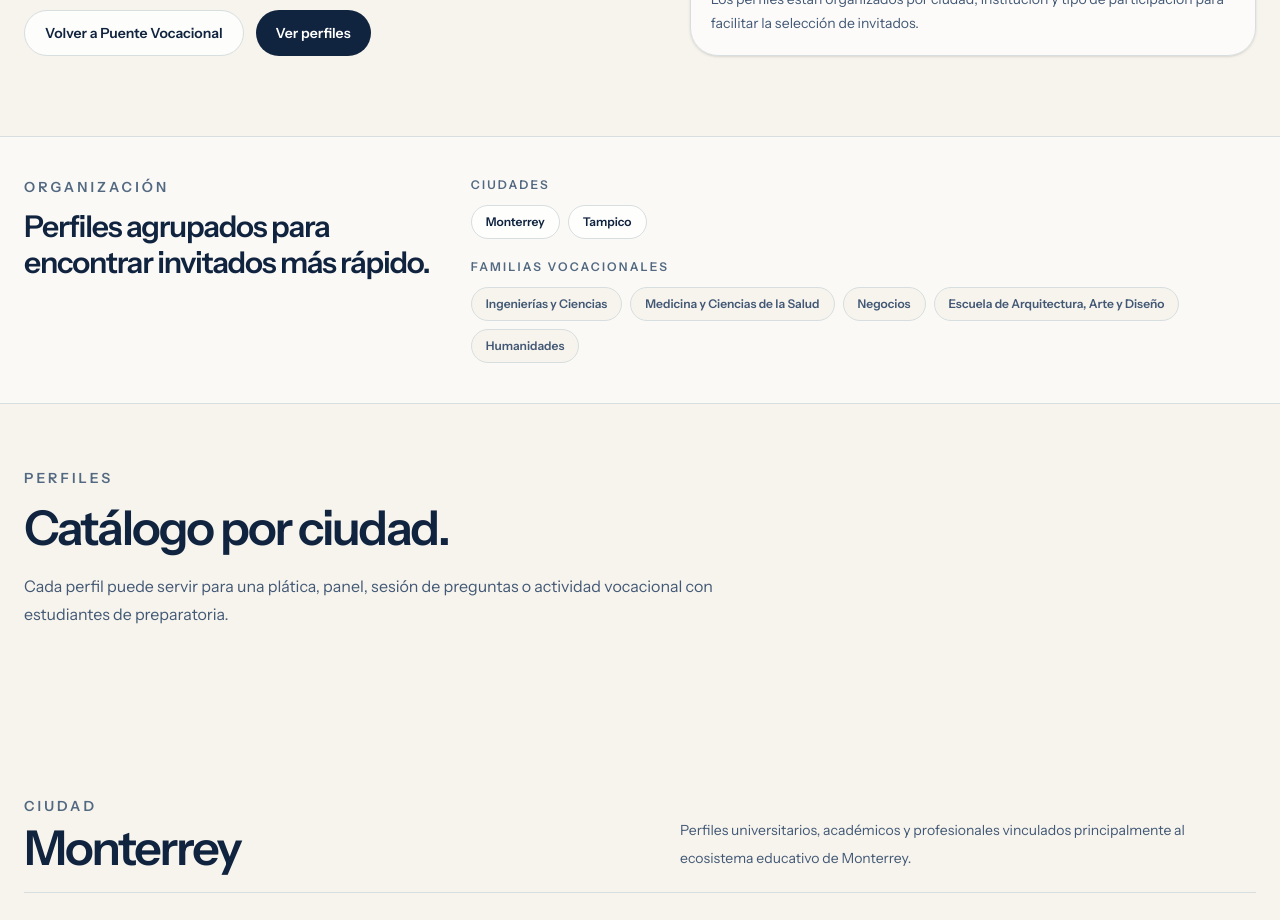
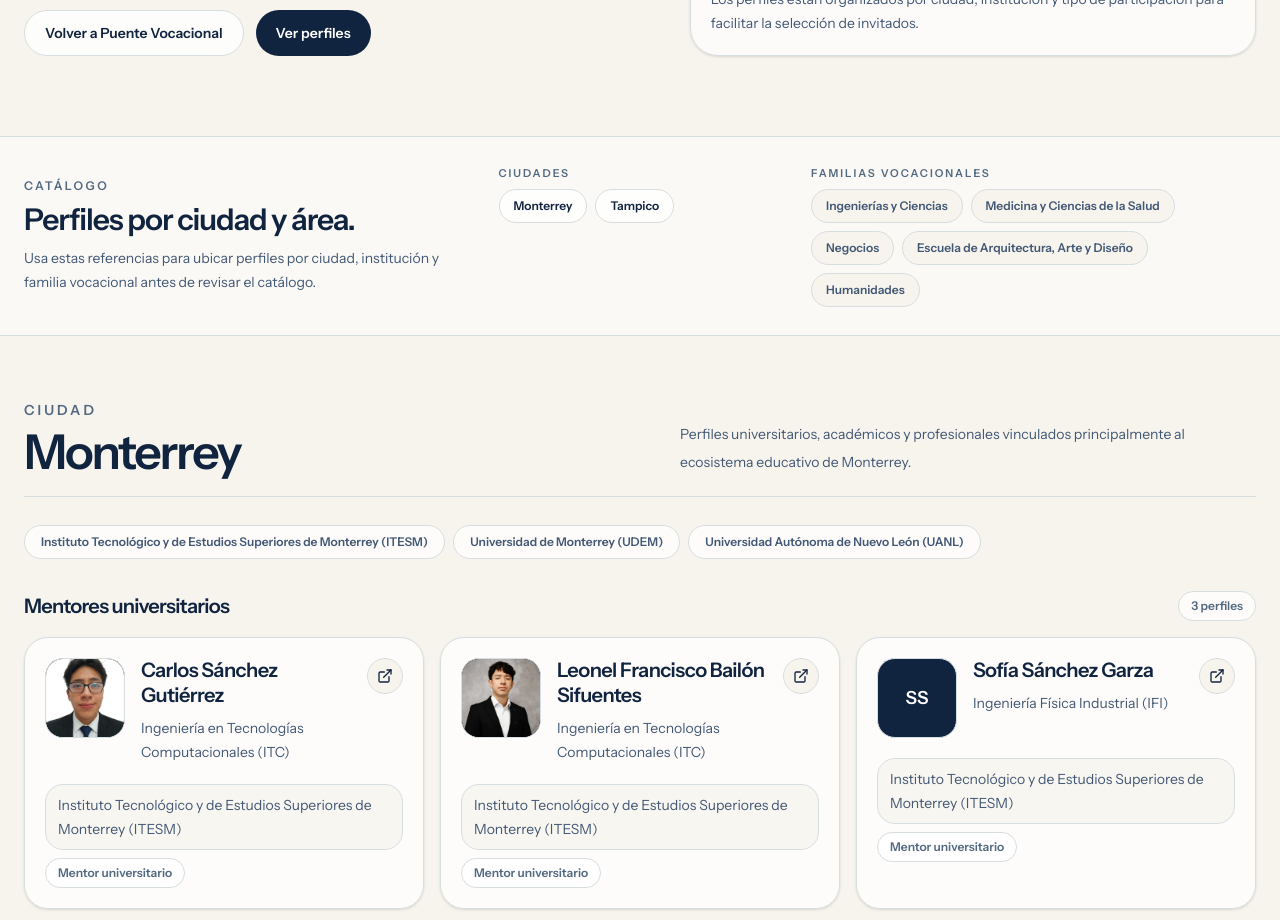
Before and after one commit to CarlosSanchezGutierrez/puente, a Next.js app in the folder apps/web/: page /eventos/puente-vocacional-2026/red in a window 1280 px wide. Shown: the part 480-1400 px from the top of the page. Built offline with nearby package versions, Linux system fonts and the light colour scheme; no server answers.

Commit message:
style: compact vocational mentors catalog navigation

```diff
--- a/apps/web/src/app/eventos/puente-vocacional-2026/red/page.tsx
+++ b/apps/web/src/app/eventos/puente-vocacional-2026/red/page.tsx
@@ -294,22 +294,27 @@ export default function VocationalNetworkPage() {
             </p>
           </aside>
         </section>
-
-        <section className="border-y border-[#d7dedf] bg-white/45">
-          <div className="mx-auto grid max-w-7xl gap-6 px-6 py-10 lg:grid-cols-[0.7fr_1.3fr] lg:items-start">
+        <section className="border-y border-[#d7dedf] bg-white/45" id="catalogo">
+          <div className="mx-auto max-w-7xl px-6 py-7">
+            <div className="grid gap-5 lg:grid-cols-[0.75fr_1.25fr] lg:items-center">
               <div>
-              <p className="text-sm font-semibold uppercase tracking-[0.22em] text-[#526981]">
-                Organización
+                <p className="text-xs font-semibold uppercase tracking-[0.2em] text-[#526981]">
+                  Catálogo
                 </p>
-              <h2 className="mt-3 text-3xl font-semibold tracking-[-0.04em] text-[#10233f]">
-                Perfiles agrupados para encontrar invitados más rápido.
+                <h2 className="mt-2 text-2xl font-semibold tracking-[-0.035em] text-[#10233f] md:text-3xl">
+                  Perfiles por ciudad y área.
                 </h2>
+                <p className="mt-2 max-w-2xl text-sm leading-6 text-[#425875]">
+                  Usa estas referencias para ubicar perfiles por ciudad, institución y familia vocacional antes de revisar el catálogo.
+                </p>
               </div>
 
-            <div className="grid gap-5">
+              <div className="grid gap-4 md:grid-cols-[0.8fr_1.2fr]">
                 <div>
-                <p className="text-xs font-semibold uppercase tracking-[0.18em] text-[#526981]">Ciudades</p>
-                <div className="mt-3 flex flex-wrap gap-2">
+                  <p className="text-[0.68rem] font-semibold uppercase tracking-[0.18em] text-[#526981]">
+                    Ciudades
+                  </p>
+                  <div className="mt-2 flex flex-wrap gap-2">
                     {cities.map((city) => (
                       <a
                         className="rounded-full border border-[#d7dedf] bg-white/80 px-3.5 py-2 text-xs font-semibold text-[#10233f] transition hover:bg-white"
@@ -323,10 +328,10 @@ export default function VocationalNetworkPage() {
                 </div>
 
                 <div>
-                <p className="text-xs font-semibold uppercase tracking-[0.18em] text-[#526981]">
+                  <p className="text-[0.68rem] font-semibold uppercase tracking-[0.18em] text-[#526981]">
                     Familias vocacionales
                   </p>
-                <div className="mt-3 flex flex-wrap gap-2">
+                  <div className="mt-2 flex flex-wrap gap-2">
                     {vocationalFamilies.map((family) => (
                       <span
                         className="rounded-full border border-[#d7dedf] bg-[#f7f4ed] px-3.5 py-2 text-xs font-semibold text-[#425875]"
@@ -339,20 +344,8 @@ export default function VocationalNetworkPage() {
                 </div>
               </div>
             </div>
-        </section>
-
-        <section className="mx-auto max-w-7xl px-6 py-16" id="catalogo">
-          <div className="mb-10 max-w-3xl">
-            <p className="text-sm font-semibold uppercase tracking-[0.22em] text-[#526981]">Perfiles</p>
-            <h2 className="mt-4 text-4xl font-semibold tracking-[-0.045em] text-[#10233f] md:text-5xl">
-              Catálogo por ciudad.
-            </h2>
-            <p className="mt-5 text-base leading-7 text-[#425875]">
-              Cada perfil puede servir para una plática, panel, sesión de preguntas o actividad vocacional con estudiantes de preparatoria.
-            </p>
           </div>
         </section>
-
 {cities.map((city) => (
           <CitySection city={city} key={city} />
         ))}
```
Lines whose indentation alone changed are shown as unchanged.
